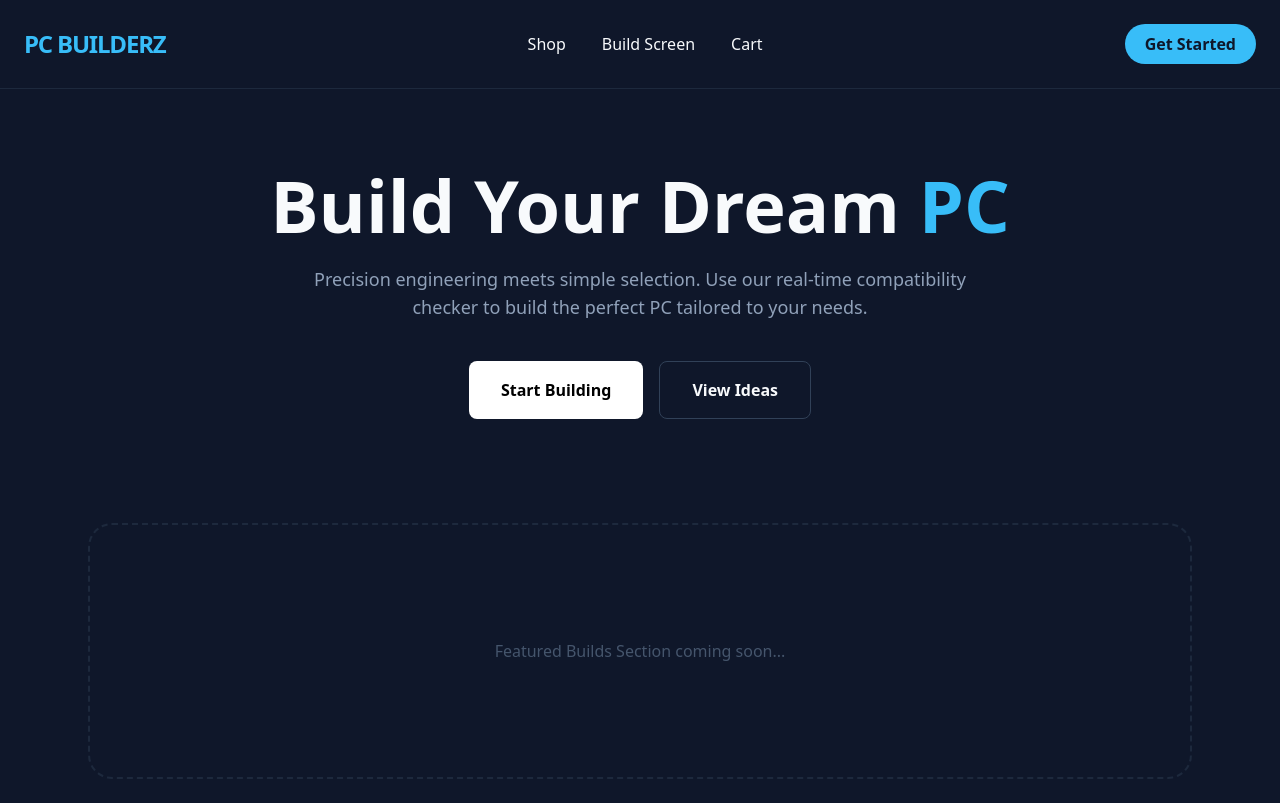
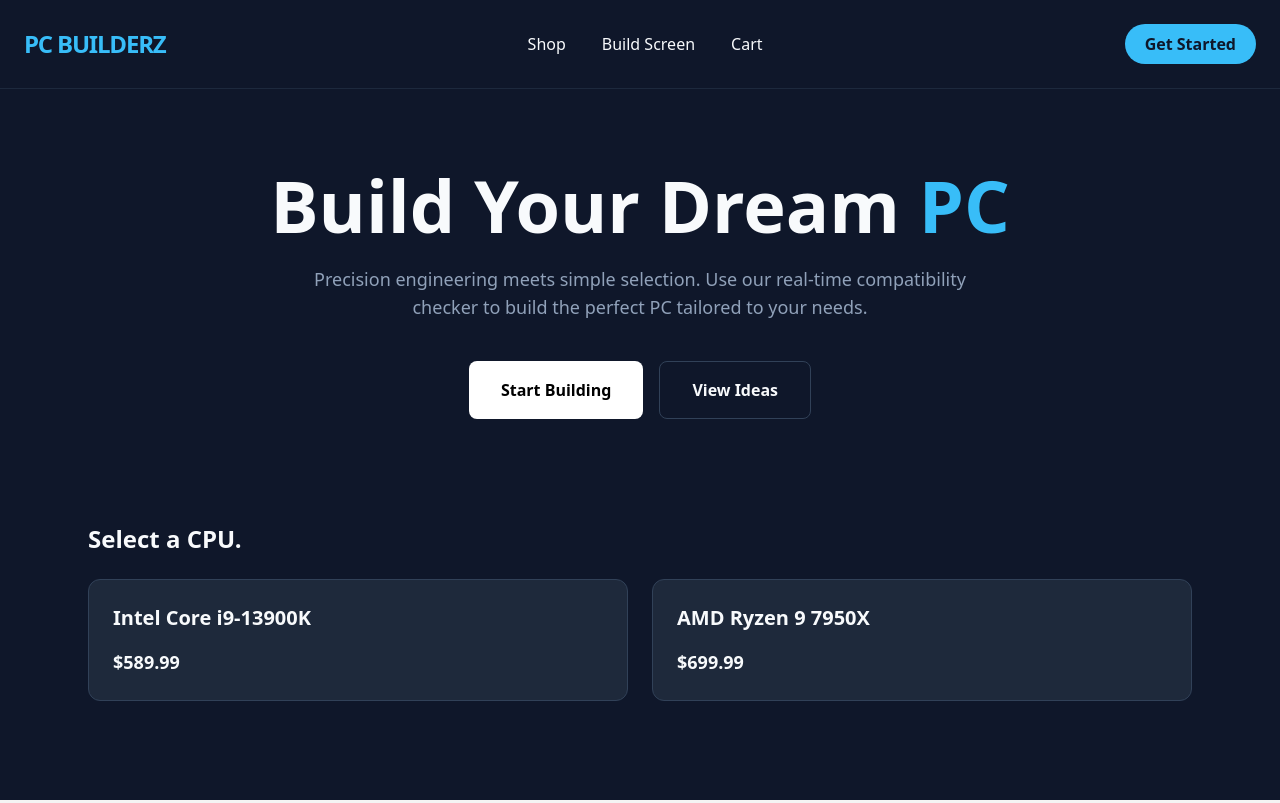
Before and after one commit to corbinreak/PC_Builderz, a React (Vite) app in the folder pc-builderz/: page / in a window 1280 px wide. Built offline with nearby package versions, Linux system fonts and the light colour scheme.

Commit message:
added brief JavaScript to my featured build section.

```diff
--- a/pc-builderz/src/App.jsx
+++ b/pc-builderz/src/App.jsx
@@ -1,4 +1,5 @@
 import React from 'react';
+import partsData from './data/parts.json';
 
 function App() {
   return (
@@ -39,8 +40,16 @@ function App() {
 
       {/* PLACEHOLDER FOR NEXT STEPS */}
       <main className="max-w-6xl mx-auto p-6">
-        <div className="h-64 border-2 border-dashed border-slate-800 rounded-3xl flex items-center justify-center text-slate-600">
-              Featured Builds Section coming soon...
+        <h3 className="text-2xl font-bold mb-6">Select a CPU.</h3>
+
+        <div className="grid grid-cols-1 md:grid-cols-2 gap-6">
+          {partsData.CPU.map((cpu) => (
+            <div key={cpu.id} className="p-6 bg-[#1E293B] rounded-xl border border-slate-700">
+              <h4 className="text-xl font-semibold mb-2">{cpu.name}</h4>
+              <p className="text-slate-400 mb-4">{cpu.description}</p>
+              <p className="font-bold text-lg">${cpu.price}</p>
+            </div>
+          ))}
           </div>
       </main>
 
```
